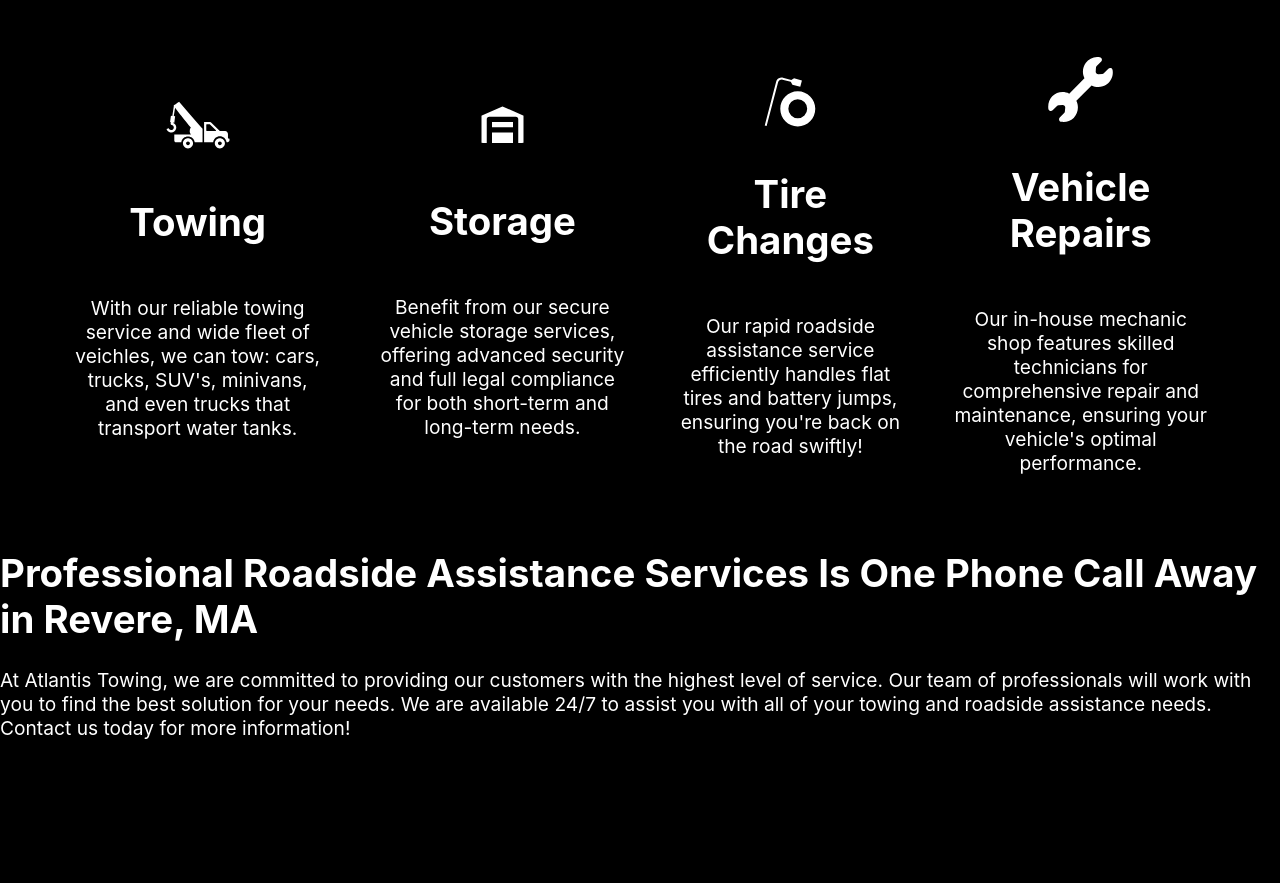
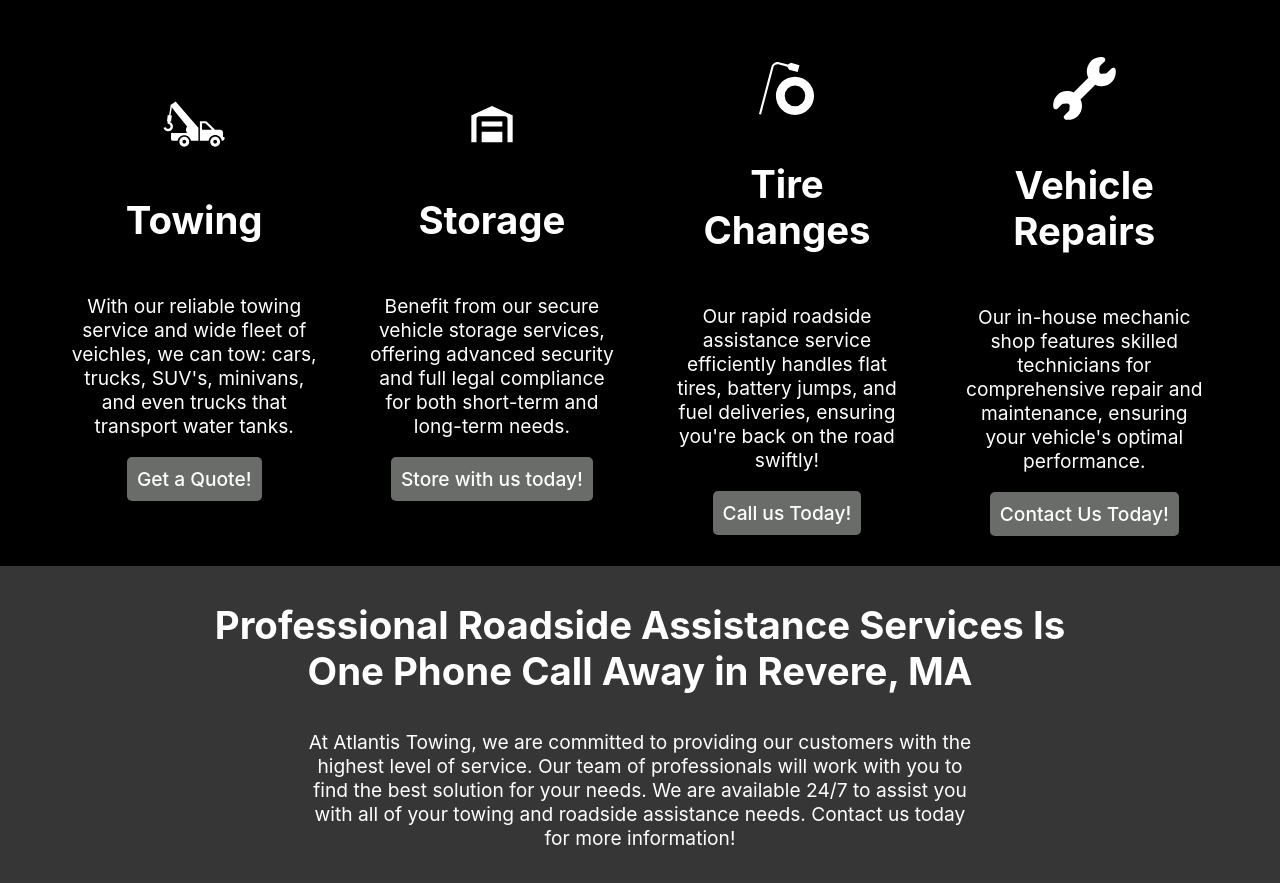
Before and after one commit to JFrongillo/atlantistowingma, a React (Create React App) app: page / in a window 1280 px wide. Shown: the part 1360-2243 px from the top of the page. Before the commit the page ends 2119 px from the top, so only its background shows below. Built offline with nearby package versions, Linux system fonts and the light colour scheme.

Commit message:
Buttons added to the services

```diff
--- a/src/pages/main/Main.css
+++ b/src/pages/main/Main.css
@@ -162,6 +162,21 @@
     font-size: var(--text-small);
 }
 
+.card-text > a{
+    color: white;
+    text-decoration: none;
+    background-color: rgb(132, 136, 132, 0.8);
+    font-weight: var(--font-weight-medium);
+    padding: 10px;
+    border-radius: 5px;
+    font-size: var(--text-small);
+    margin: 0;
+}
+
+.card-text > a:hover{
+    background-color: rgb(132, 136, 132);
+}
+
 .services-card-icon{
     width: 100%;
     height: 0;
@@ -171,6 +186,19 @@
     background-position: center;
     margin-bottom: 10px;
     position: relative;
+}
+
+.guarantee-container{
+    background-color: rgba(132, 136, 132, 0.4);
+}
+
+.guarantee-text{
+    text-align: center;
+    padding: 10px 200px 10px;
+}
+
+.guarantee-text > p{
+    padding: 10px 100px 10px;
 }
 
 
@@ -190,7 +218,8 @@
     background-image: url(./images/gear-tools-wrench-svgrepo-com.svg);
 }
 
-@media screen and (max-width: 1400px){
+
+@media screen and (max-width: 1440px){
     .company-name h1{
         font-size: 6em;
     }
@@ -236,4 +265,9 @@
         align-items: center;
         margin-top: 10px;
     }
+
+    .guarantee-text{
+        text-align:  center;
+        padding: 10px 100px 10px;
+    }
 }
--- a/src/pages/main/Main.js
+++ b/src/pages/main/Main.js
@@ -13,8 +13,8 @@
             </div>
             <div class="about-container">
                 <div class="about">
-                    <div className="about-image"/>
-                    <div className="about-text">
+                    <div class="about-image"/>
+                    <div class="about-text">
                         <h1>About Us</h1>
                         <p>Atlantis Towing is a family owned and operated business that has been providing towing services in the Massachusetts area for over 20 years. We are a fully licensed and insured company that is committed to providing our customers with the highest level of service. We offer a wide range of services including towing, roadside assistance, and more. Our team of professionals will work with you to find the best solution for your needs. Contact us today for more information!</p>
                     </div>
@@ -25,38 +25,45 @@
                 <div class="services-cards">
                     <div class="services-card">
                         <div class="services-card-icon towing"/>
-                        <div className="card-text">
+                        <div class="card-text">
                             <h2>Towing</h2>
                             <p>With our reliable towing service and wide fleet of veichles, we can tow: cars, trucks, SUV's, minivans, and even trucks that transport water tanks.</p>
+                            <a href = "#">Get a Quote!</a>
                         </div>
                     </div>
                     <div class="services-card">
                         <div class="services-card-icon garage"/>
-                        <div className="card-text">
+                        <div class="card-text">
                             <h2>Storage</h2>
                             <p>Benefit from our secure vehicle storage services, offering advanced security and full legal compliance for both short-term and long-term needs.</p>
+                            <a href = "#">Store with us today!</a>
                         </div>
                     </div>
                     <div class="services-card">
                         <div class="services-card-icon battery"/>
-                        <div className="card-text">
+                        <div class="card-text">
                             <h2>Tire Changes</h2>
-                            <p>Our rapid roadside assistance service efficiently handles flat tires and battery jumps, ensuring you're back on the road swiftly!</p>
+                            <p>Our rapid roadside assistance service efficiently handles flat tires, battery jumps, and fuel deliveries, ensuring you're back on the road swiftly!</p>
+                            <a href = "#">Call us Today!</a>
                         </div>
                     </div>
                     <div class="services-card">
                         <div class="services-card-icon wrench"/>
-                        <div className="card-text">
+                        <div class="card-text">
                             <h2>Vehicle Repairs</h2>
                             <p>Our in-house mechanic shop features skilled technicians for comprehensive repair and maintenance, ensuring your vehicle's optimal performance.</p>
+                            <a href = "#">Contact Us Today!</a>
                         </div>
                     </div>
                 </div>
             </div>
             <div class="guarantee-container">
-                <div className="guarantee-text">
+                <div class="guarantee-text">
                     <h1>Professional Roadside Assistance Services Is One Phone Call Away in Revere, MA</h1>
                     <p>At Atlantis Towing, we are committed to providing our customers with the highest level of service. Our team of professionals will work with you to find the best solution for your needs. We are available 24/7 to assist you with all of your towing and roadside assistance needs. Contact us today for more information!</p>
+                </div>
+                <div class = "reviews-container">
+
                 </div>
             </div>
         </div>
```
